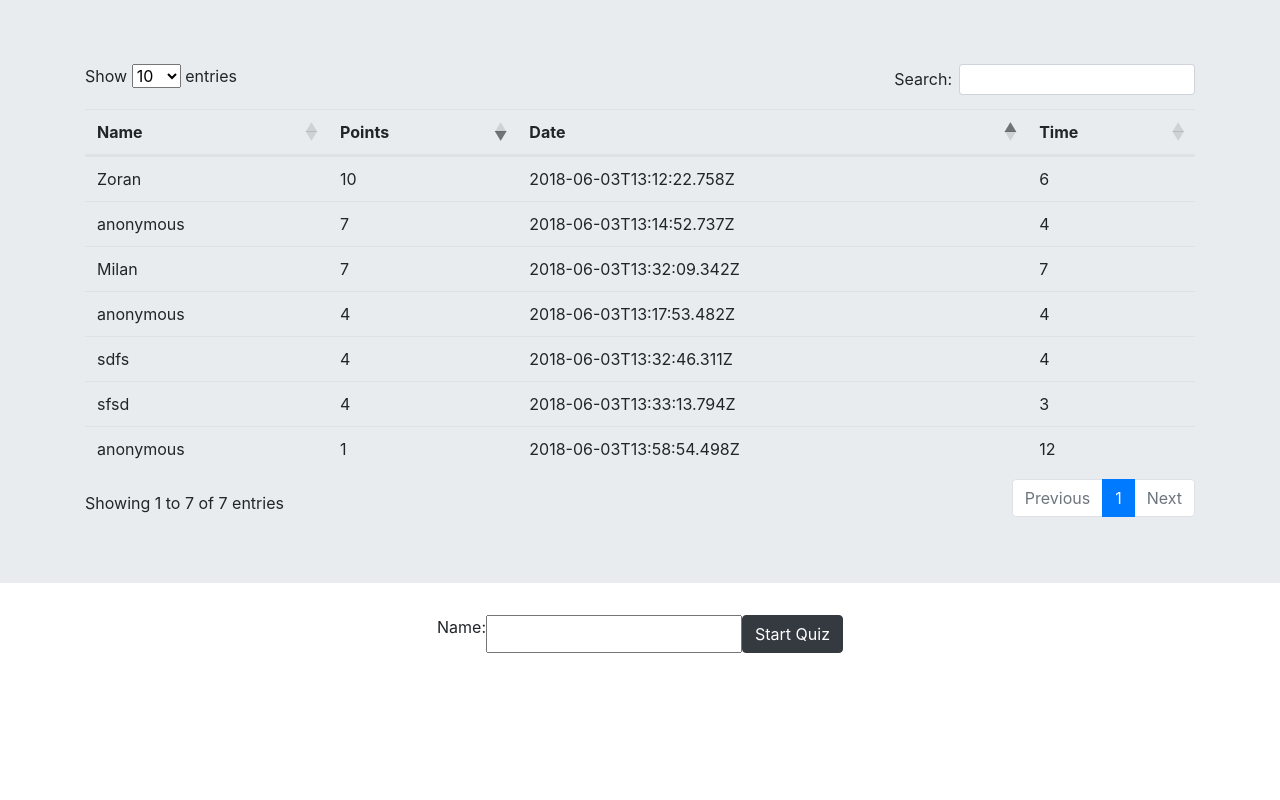
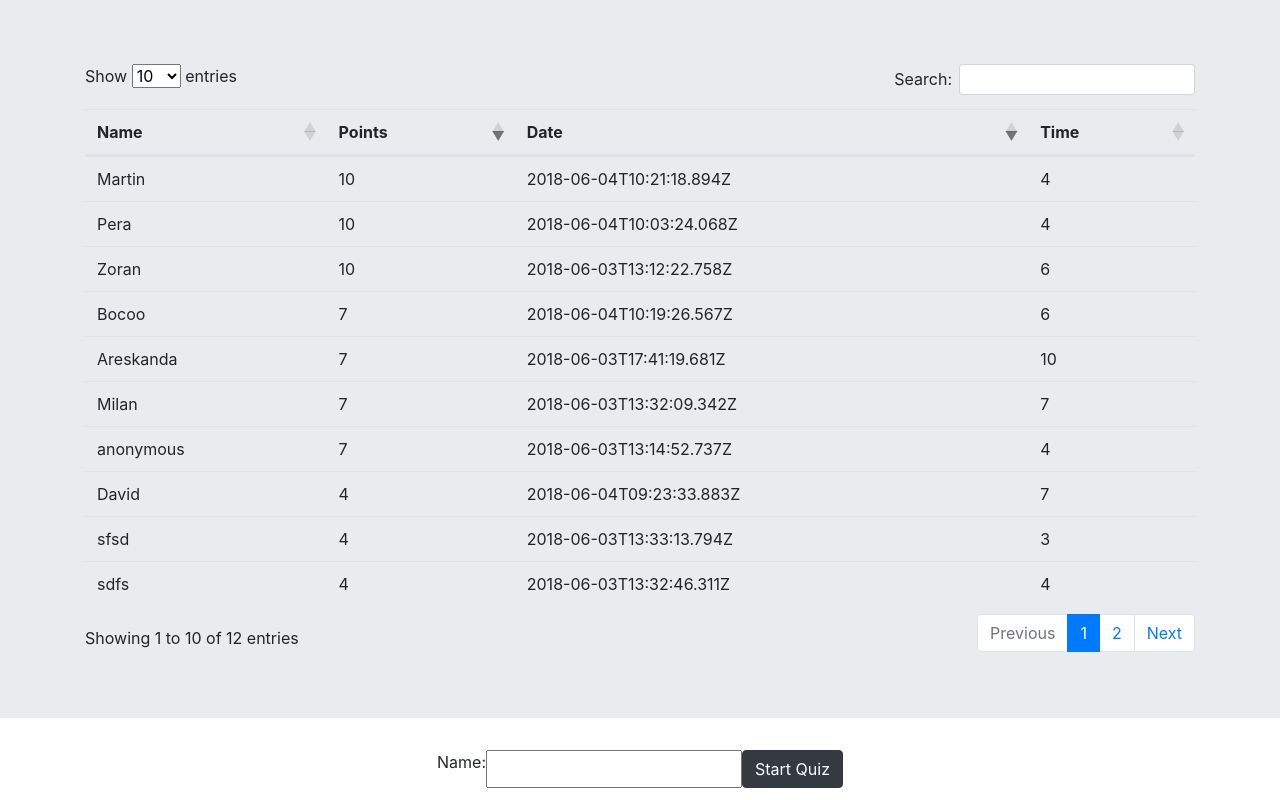
Before and after one commit to Zarke/final_test_quiz, a PHP site: page / in a window 1280 px wide. Run offline with PHP 8.4, Linux system fonts and the light colour scheme; some libraries are stand-ins or nearby versions.

Commit message:
changed writing to results.json - instead of the whole file beeing owerwritten only the new user gets added

```diff
--- a/assets/functions.js
+++ b/assets/functions.js
@@ -40,7 +40,7 @@ function addResult(){
         dataType : 'json',
         async: false,
         url: 'http://localhost/SPA%20-%20quiz/assets/save_json.php',
-        data: { data: JSON.stringify(results) },
+        data: { data: JSON.stringify(result) },
         success: function () {alert("Thanks!"); },
         failure: function() {alert("Error!");}
     });
--- a/assets/quiz.js
+++ b/assets/quiz.js
@@ -34,7 +34,7 @@ startDate.toUTCString();
     $(".gained_poins").hide();
     $("#restart").hide();
     $("table").DataTable({
-        "order":[[1, "desc"], [2, "asc"]]
+        "order":[[1, "desc"], [2, "desc"]]
     });
     $("#quiz").on("click", "li.bind-possibleAnswers",
 
--- a/results.json
+++ b/results.json
@@ -1 +1,2 @@
-[{"name":"anonymous","userPoints":"4","date":"2018-06-03T13:17:53.482Z","time":"4"},{"name":"sdfs","userPoints":"4","date":"2018-06-03T13:32:46.311Z","time":"4"},{"name":"sfsd","userPoints":"4","date":"2018-06-03T13:33:13.794Z","time":"3"},{"name":"anonymous","userPoints":"7","date":"2018-06-03T13:14:52.737Z","time":"4"},{"name":"Milan","userPoints":"7","date":"2018-06-03T13:32:09.342Z","time":"7"},{"name":"Zoran","userPoints":"10","date":"2018-06-03T13:12:22.758Z","time":"6"},{"name":"anonymous","userPoints":"1","date":"2018-06-03T13:58:54.498Z","time":"12"}]
+[{"name":"anonymous","userPoints":"4","date":"2018-06-03T13:17:53.482Z","time":"4"},{"name":"sdfs","userPoints":"4","date":"2018-06-03T13:32:46.311Z","time":"4"},{"name":"sfsd","userPoints":"4","date":"2018-06-03T13:33:13.794Z","time":"3"},{"name":"anonymous","userPoints":"7","date":"2018-06-03T13:14:52.737Z","time":"4"},{"name":"Milan","userPoints":"7","date":"2018-06-03T13:32:09.342Z","time":"7"},{"name":"Zoran","userPoints":"10","date":"2018-06-03T13:12:22.758Z","time":"6"},{"name":"anonymous","userPoints":"1","date":"2018-06-03T13:58:54.498Z","time":"12"},{"name":"Areskanda","userPoints":7,"date":"2018-06-03T17:41:19.681Z","time":"10"},{"name":"David","userPoints":4,"date":"2018-06-04T09:23:33.883Z","time":"7"},{"name":"Pera","userPoints":10,"date":"2018-06-04T10:03:24.068Z","time":"4"}
+,{"name":"Bocoo","userPoints":7,"date":"2018-06-04T10:19:26.567Z","time":"6"},{"name":"Martin","userPoints":10,"date":"2018-06-04T10:21:18.894Z","time":"4"}]
```
Also changed, not shown: assets/save_json.php (+30 -7 lines), index.php (+3 -4 lines).
